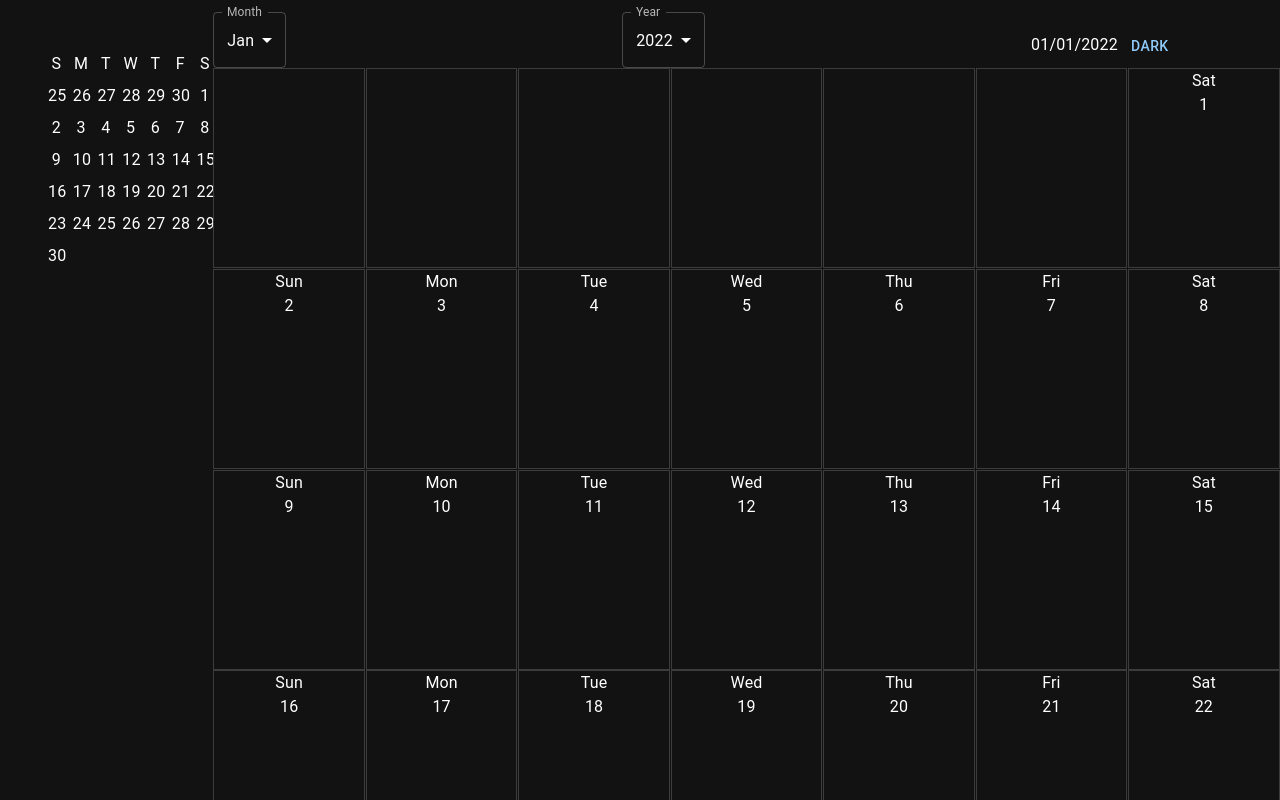
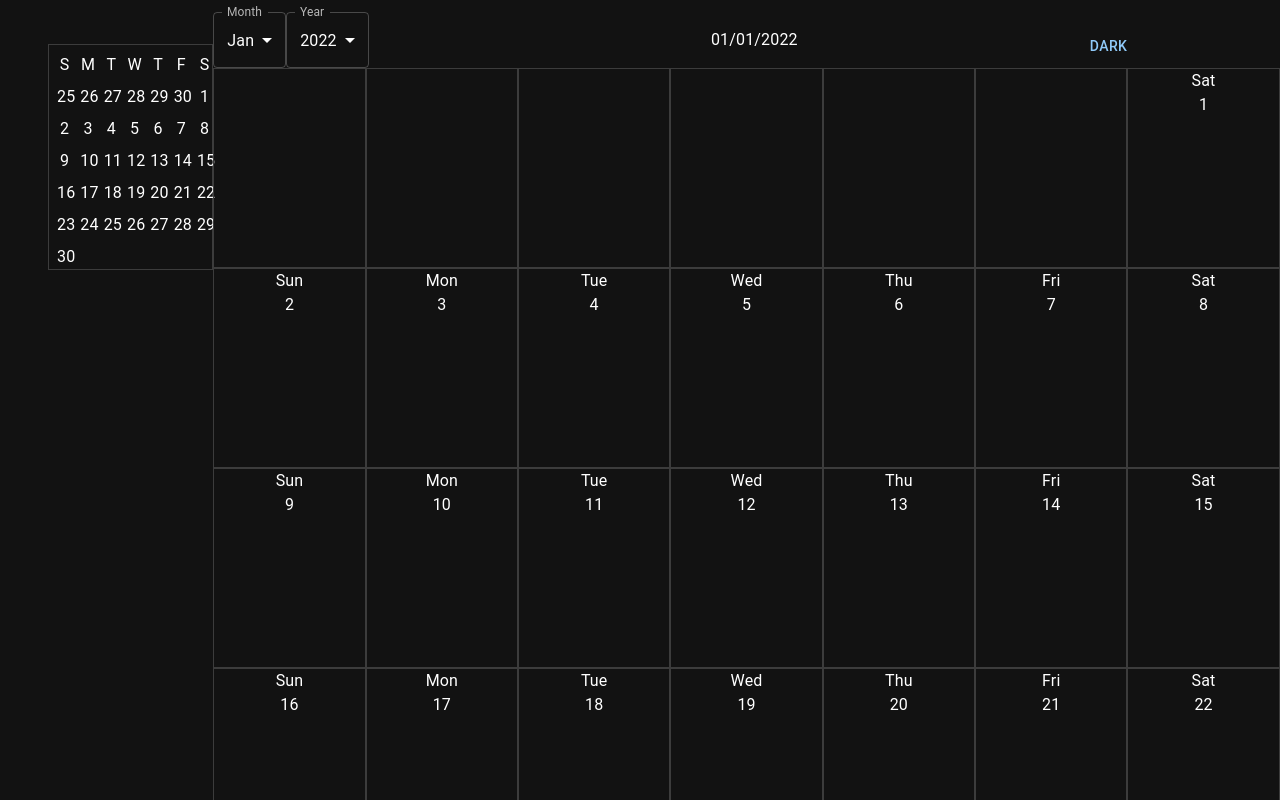
Before and after one commit to Jackthz97/calendar, a React (Create React App) app in the folder client/: page / in a window 1280 px wide. Shown: the top 800 px of the page. Built offline with nearby package versions, Linux system fonts and the light colour scheme.

Commit message:
change layout of monthChart

```diff
--- a/client/src/App.css
+++ b/client/src/App.css
@@ -1,4 +1,9 @@
 .day-active {
+  border: 1px solid rgb(61, 156, 245);
+  background-color: rgba(61, 156, 245, 0.326);
+  cursor: pointer;
+}
+.days-active {
   border: 1px solid rgb(61, 156, 245);
   background-color: rgba(61, 156, 245, 0.326);
   cursor: pointer;
@@ -17,3 +22,7 @@
   background-color: rgba(61, 156, 245, 0.326);
   cursor: pointer;
 }
+
+.month-pannel-small {
+  border: 1px solid rgb(60, 60, 60);
+}
--- a/client/src/components/MonthChart.js
+++ b/client/src/components/MonthChart.js
@@ -1,7 +1,7 @@
 import React from "react";
 import { Grid } from "@mui/material";
 
-export default function MonthChart({ day, weekday, active, onClick }) {
+export default function MonthChart({ day, weekday, active, onClick, popup }) {
   return (
     <Grid className={active ? 'day-active' : 'day'} onClick={onClick} height={200}>
       <Grid>{weekday}</Grid>
--- a/client/src/components/MonthPannel.js
+++ b/client/src/components/MonthPannel.js
@@ -15,6 +15,7 @@ export default function MonthPannel({ mode, setMode }) {
   const [year, setYear] = useState(2022);
   const [date, setDate] = useState(1);
   const [chosen, setChosen] = useState();
+  const [popup, setPopup] = useState(false);
 
   const handleMode = () => {
     mode === "dark" ? setMode("light") : setMode("dark");
@@ -28,6 +29,9 @@ export default function MonthPannel({ mode, setMode }) {
     setYear(e.target.value);
     setChosen(0);
   };
+  const handleNotes = () => {
+    popup ? setPopup(false) : setPopup(true);
+  }
   let monthArray = Month(month, year);
 
   const monthList = monthArray.map((e) => {
@@ -57,8 +61,10 @@ export default function MonthPannel({ mode, setMode }) {
           onClick={() => {
             setChosen(e.date);
             setDate(e.date);
+            handleNotes();
           }}
           active={e.date === chosen}
+          popup={popup}
         />
       </Grid>
     );
@@ -72,12 +78,10 @@ export default function MonthPannel({ mode, setMode }) {
           container
           xs={2}
           direction={"row"}
-          // alignItems={"center"}
-          // justifyContent={"center"}
           height={200}
           mt={5}
         >
-          <Grid container spacing={1} maxWidth={200} ml={5}>
+          <Grid container spacing={1} maxWidth={200} ml={6} className='month-pannel-small'>
             <Grid item align={"center"} xs={1.714}>
               S
             </Grid>
@@ -104,7 +108,7 @@ export default function MonthPannel({ mode, setMode }) {
         </Grid>
         <Grid item xs={10}>
           <Box sx={{ minWidth: 120 }}>
-            <Grid container spacing={20}>
+            <Grid container spacing={1}>
               <Grid item xs={4}>
                 <FormControl>
                   <InputLabel id="demo-simple-select-label">Month</InputLabel>
@@ -129,8 +133,6 @@ export default function MonthPannel({ mode, setMode }) {
                     <MenuItem value={12}>Dec</MenuItem>
                   </Select>
                 </FormControl>
-              </Grid>
-              <Grid item xs={4}>
                 <FormControl>
                   <InputLabel id="simple-select-label">Year</InputLabel>
                   <Select
@@ -155,7 +157,9 @@ export default function MonthPannel({ mode, setMode }) {
                   </Select>
                 </FormControl>
               </Grid>
-              <Grid item xs={4} mt={2}>
+              <Grid item container xs={8} mt={2} direction={'row'} justifyContent={'space-around'}>
+                <Grid>
+
                 {typeof date === "string"
                   ? month - 1 < 1
                     ? 12
@@ -166,11 +170,14 @@ export default function MonthPannel({ mode, setMode }) {
                 /{date < 10 && 0}
                 {date}/
                 {typeof date === "string" ? month - 1 < 1 && year - 1 : year}
-                <Button onClick={handleMode}>{mode}</Button>
+                </Grid>
+                <Grid>
+                  <Button onClick={handleMode}>{mode}</Button>
+                  </Grid>
               </Grid>
             </Grid>
           </Box>
-          <Grid container direction={"row"} spacing={0.1}>
+          <Grid container direction={"row"} spacing={0}>
             {monthChart}
           </Grid>
         </Grid>
--- a/client/src/components/MonthPannelList.js
+++ b/client/src/components/MonthPannelList.js
@@ -1,15 +1,10 @@
-import React, {useState} from 'react'
+import React, { useState } from 'react'
 import { Grid } from '@mui/material'
 
 export default function MonthPannelList({day, setDate, active, onClick}) {
-  // const [hover, setHover] = useState(false);
-  // const handleClick = () => {
-  //   setDate(day);
-  //   hover ? setHover(false) : setHover(true);
-  // }
 
   return (
-    <Grid onClick={onClick} className={active ? 'day-active' : 'days'}>
+    <Grid onClick={onClick} className={active ? 'days-active' : 'days'}>
       {day}
     </Grid>
   )
```
Also changed, not shown: client/src/components/Popup.js (added, +7 -0 lines).
